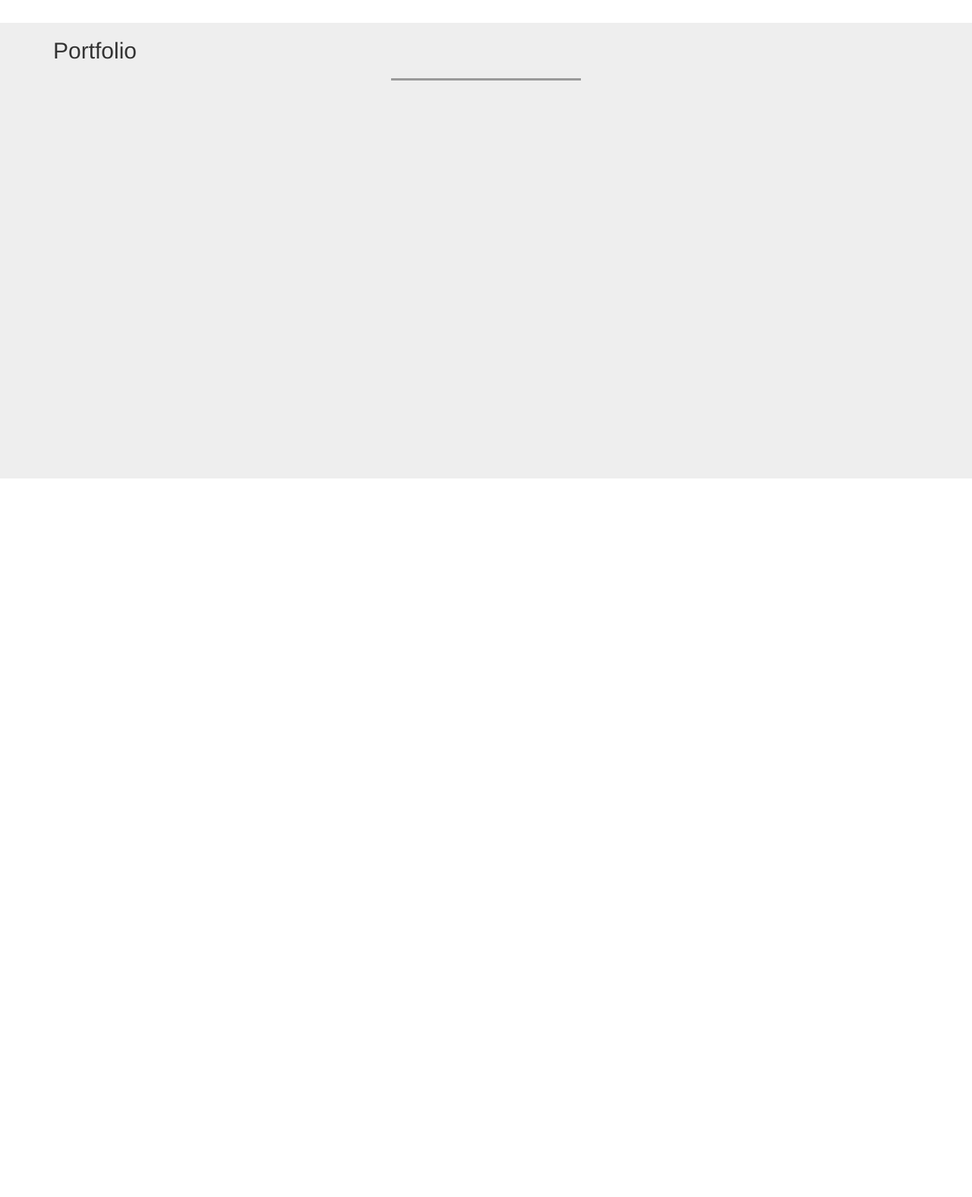
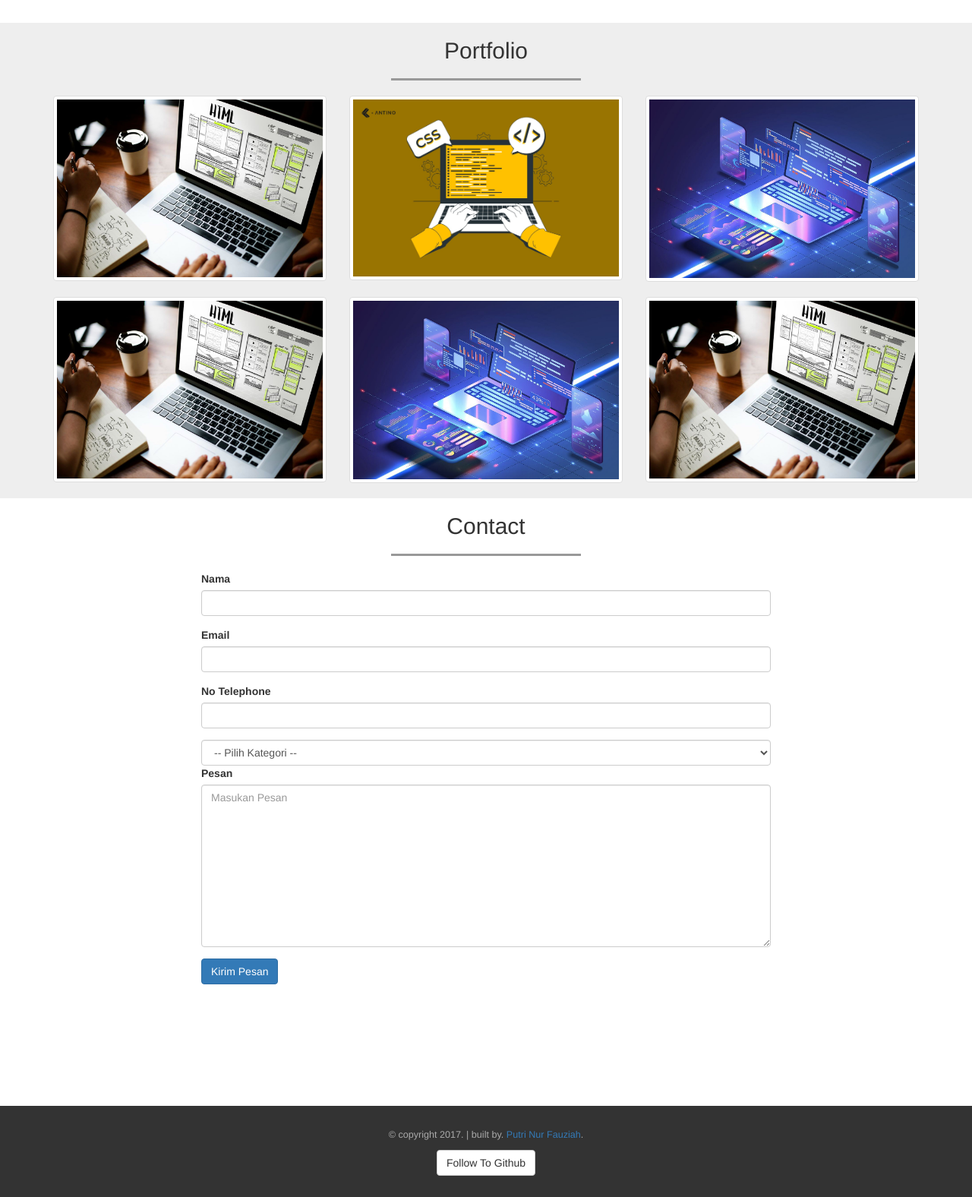
Before and after one commit to putrifz/portfolio, a plain HTML site: page index.html in a window 1280 px wide. Shown: the part 1040-2616 px from the top of the page at 76% size. Before the commit the page ends 1790 px from the top, so only its background shows below. Drawn offline with nearby package versions, Linux system fonts and the light colour scheme.

Commit message:
Menambahkan gambar Dan Memodifikasi

```diff
--- a/index.html
+++ b/index.html
@@ -54,20 +54,106 @@
     <section class="portfolio" id="portfolio">
       <div class="container">
         <div class="row">
-          <div class="col-sm-12" text-center>
-            <h2>Portfolio</h2>
+          <div class="col-sm-12">
+            <h2 class="text-center">Portfolio</h2>
             <hr>
           </div>
         </div>
 
         <div class="row">
           <div class="col-sm-4">
-
+            <a href="" class="thumbnail">
+              <img src="img/1.jpg" alt="Gambar Komputer">
+            </a>
+          </div>
+          <div class="col-sm-4">
+            <a href="" class="thumbnail">
+              <img src="img/2.jpg" alt="Gambar Komputer">
+            </a>
+          </div>
+          <div class="col-sm-4">
+            <a href="" class="thumbnail">
+              <img src="img/5.jpg" alt="Gambar Komputer">
+            </a>
+          </div>
+          <div class="col-sm-4">
+            <a href="" class="thumbnail">
+              <img src="img/1.jpg" alt="Gambar Komputer">
+            </a>
+          </div>
+          <div class="col-sm-4">
+            <a href="" class="thumbnail">
+              <img src="img/5.jpg" alt="Gambar Komputer">
+            </a>
+          </div><div class="col-sm-4">
+            <a href="" class="thumbnail">
+              <img src="img/1.jpg" alt="Gambar Komputer">
+            </a>
           </div>
         </div>
       </div>
     </section>
     <!-- Akhir Portfolio -->
+
+    <!-- Contact -->
+    <section class="contact" id="contact">
+      <div class="container">
+        <div class="row">
+          <div class="col-sm-12">
+            <h2 class="text-center">Contact</h2>
+            <hr>
+          </div>
+        </div>
+
+        <div class="row">
+          <div class="col-sm-8 col-sm-offset-2">
+            <form>
+              <div class="form-group">
+                <label for="nama">Nama</label>
+                <label type="text" id="nama" class="form-control" placeholder="Masukan Nama">
+              </div>
+              <div class="form-group">
+                <label for="email">Email</label>
+                <label type="text" id="email" class="form-control" placeholder="Masukan Email">
+              </div>
+              <div class="form-group">
+                <label for="telp">No Telephone</label>
+                <label type="tel" id="telp" class="form-control" placeholder="Masukan Nomor Telephone">
+              </div>
+              <select class="form-control">
+                <option>-- Pilih Kategori --</option>
+                <option>Web Design</option>
+                <option>Web Develoved<option>
+              </select>
+              <div class="form-group">
+                <label for="pesan">Pesan</label>
+                <textarea class="form-control" rows="10" placeholder="Masukan Pesan"></textarea>
+              </div>
+
+              <button type="submit" class="btn btn-primary">Kirim Pesan</button>
+            </form>
+          </div>
+        </div>
+      </div>
+    </section>
+    <!-- Akhir Contact -->
+
+    <!-- Footer -->
+    <footer>
+      <div class="container text-center" >
+        <div class="row">
+          <div class="col-sm 12">
+            <p>&copy; copyright 2017. | built by.  <a href="https://github.com/putrifz">Putri Nur Fauziah</a>.</p>
+          </div>
+          <div class="row">
+            <div class="col-sm 12">
+              <a href="https://github.com/putrifz" class="btn btn-default">Follow To Github</a>
+            </div>
+          </div>
+        </div>
+      </div>
+    </footer>
+    <!-- Akhir Footer -->
 
     <!-- jQuery (necessary for Bootstrap's JavaScript plugins) -->
     <script src="https://ajax.googleapis.com/ajax/libs/jquery/1.12.4/jquery.min.js"></script>
```
Also changed, not shown: img/1.jpg (added), img/2.jpg (added), img/3.jpg (added), img/4.jpg (added), img/5.jpg (added), img/6.jpg (added).
